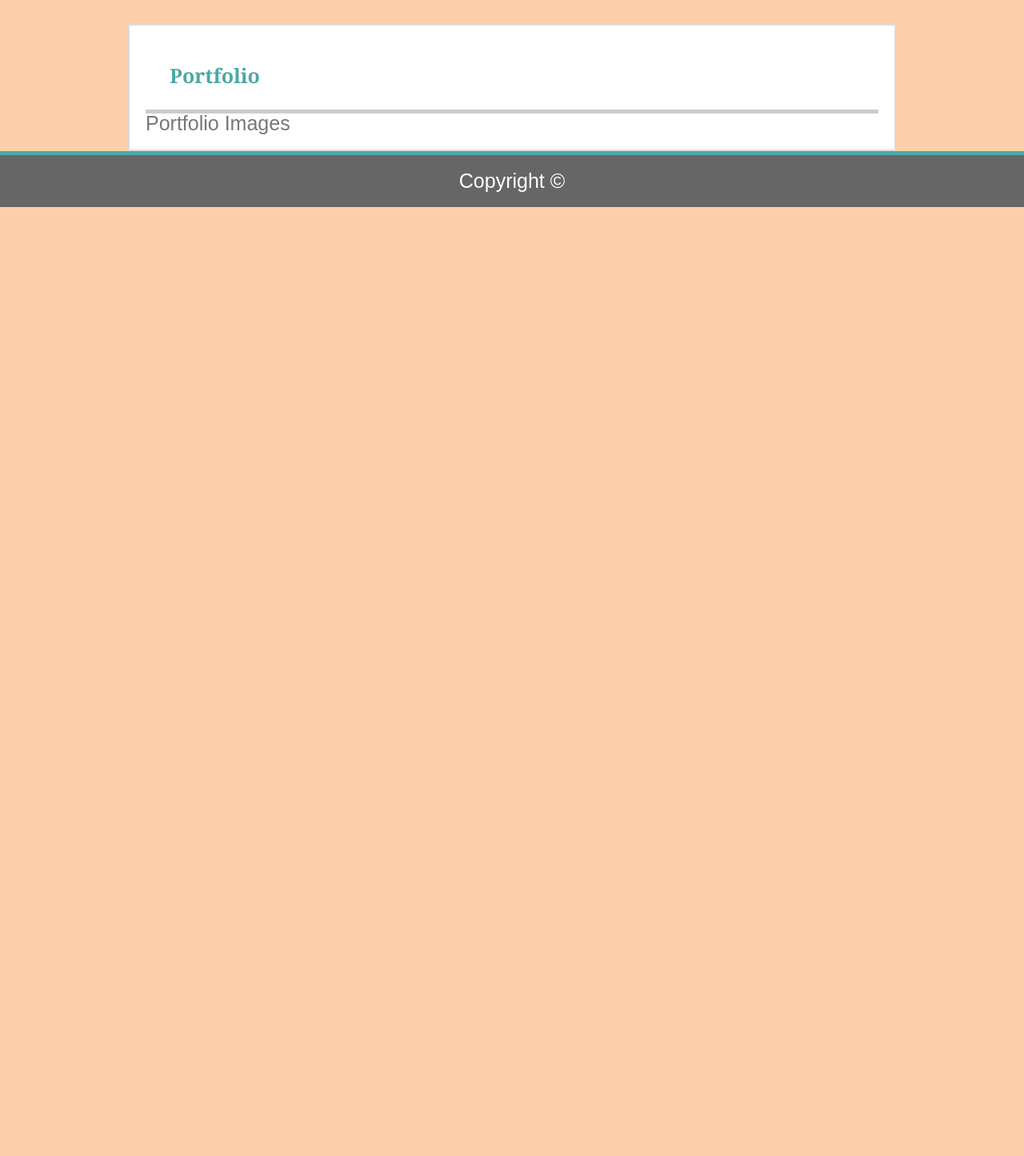
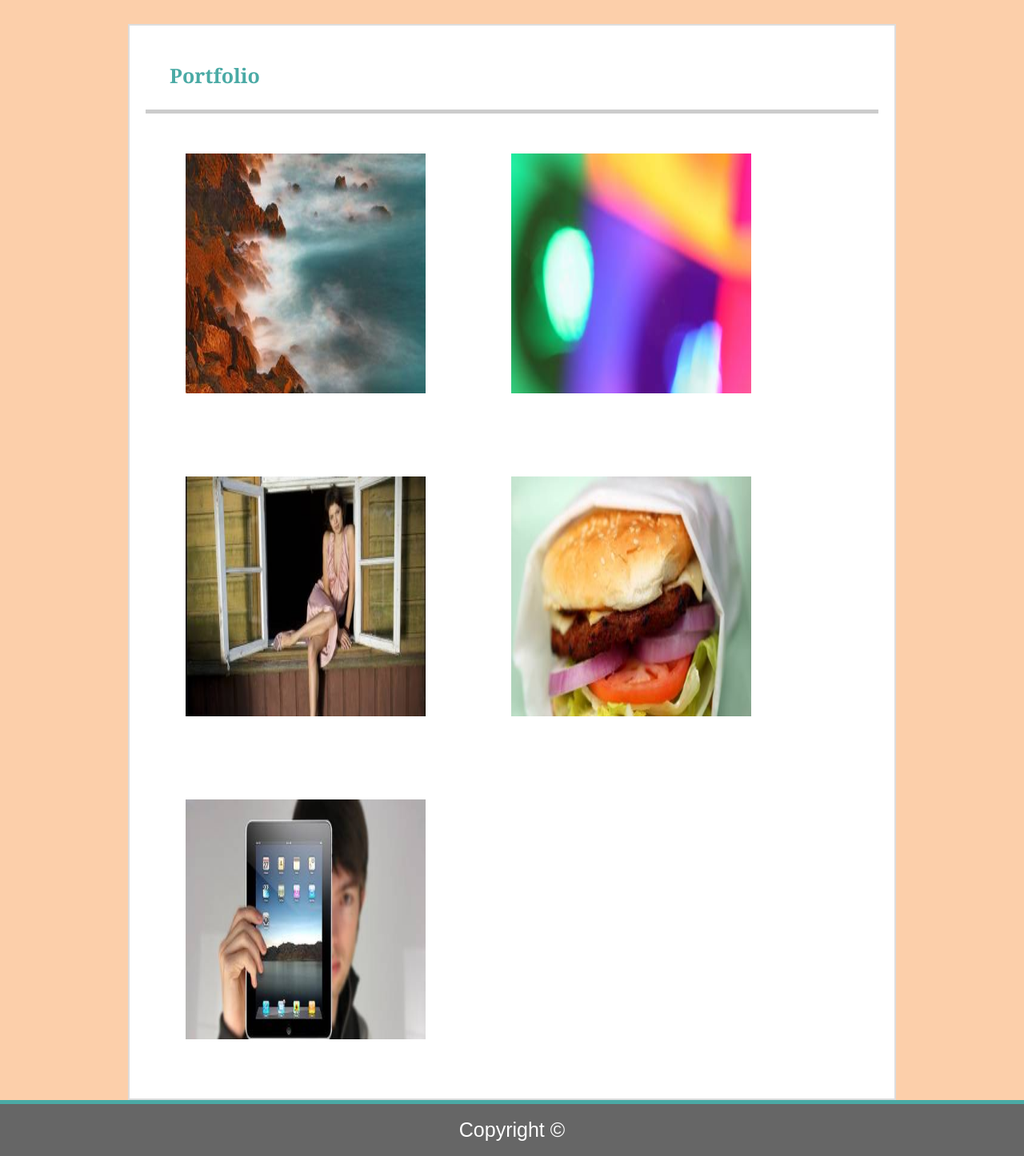
Before and after one commit to Lawna12/Basic-Portfolio, a PHP site: page /portfolio.html in a window 1280 px wide. Shown: the part 100-1546 px from the top of the page at 80% size. Before the commit the page ends 359 px from the top, so only its background shows below. Run offline with PHP 8.4, Linux system fonts and the light colour scheme.

Commit message:
portpics copyright

```diff
--- a/assets/css/portfolioStyles.css
+++ b/assets/css/portfolioStyles.css
@@ -54,6 +54,36 @@ h1 {
     top: 0;
 }
 
+#pic1 {
+    width: 300px;
+    height: 300px;
+    margin: 50px;
+}
+
+#pic2 {
+    width: 300px;
+    height: 300px;
+    margin: 50px;
+}
+
+#pic3 {
+    width: 300px;
+    height: 300px;
+    margin: 50px;
+}
+
+#pic4 {
+    width: 300px;
+    height: 300px;
+    margin: 50px;
+}
+
+#pic5 {
+    width: 300px;
+    height: 300px;
+    margin: 50px;
+}
+
 footer {
     clear: both;
     background: #666666;
--- a/portfolio.html
+++ b/portfolio.html
@@ -26,7 +26,12 @@
         <section id="content">
 
             <h1>Portfolio</h1>
-            Portfolio Images
+
+            <img id="pic1" src="./assets/images/download (1).jfif">
+            <img id="pic2" src="./assets/images/download (2).jfif">
+            <img id="pic3" src="./assets/images/download (3).jfif">
+            <img id="pic4" src="./assets/images/download (4).jfif">
+            <img id="pic5" src="./assets/images/download.jfif">
 
         </section>
 
```
Also changed, not shown: assets/images/download (1).jfif (added), assets/images/download (2).jfif (added), assets/images/download (3).jfif (added), assets/images/download (4).jfif (added), assets/images/download.jfif (added), 1 other file.
